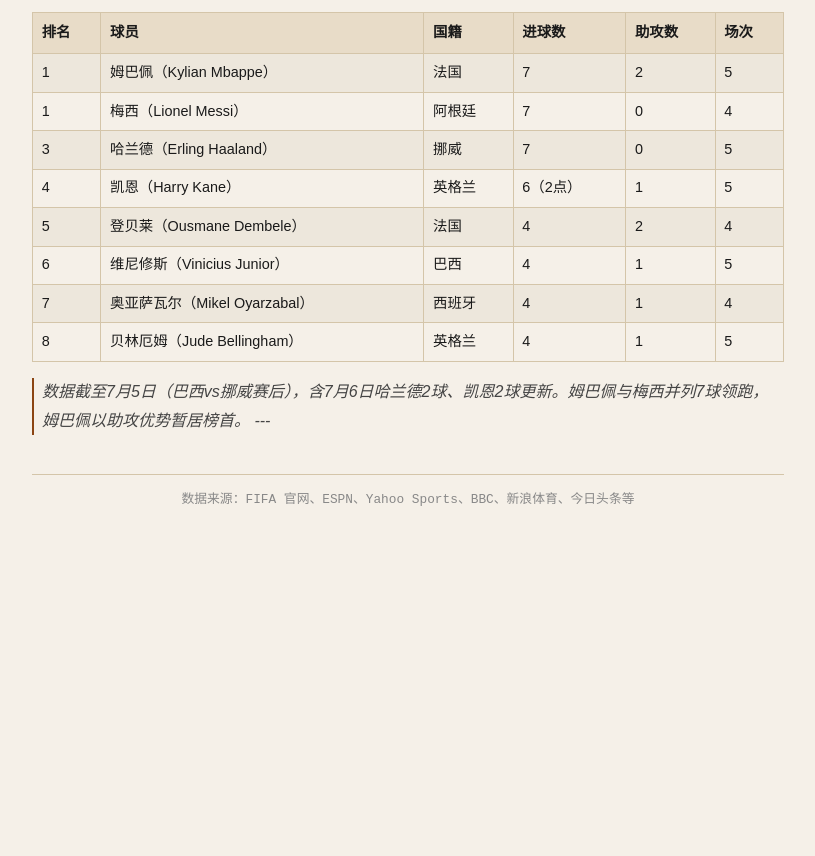
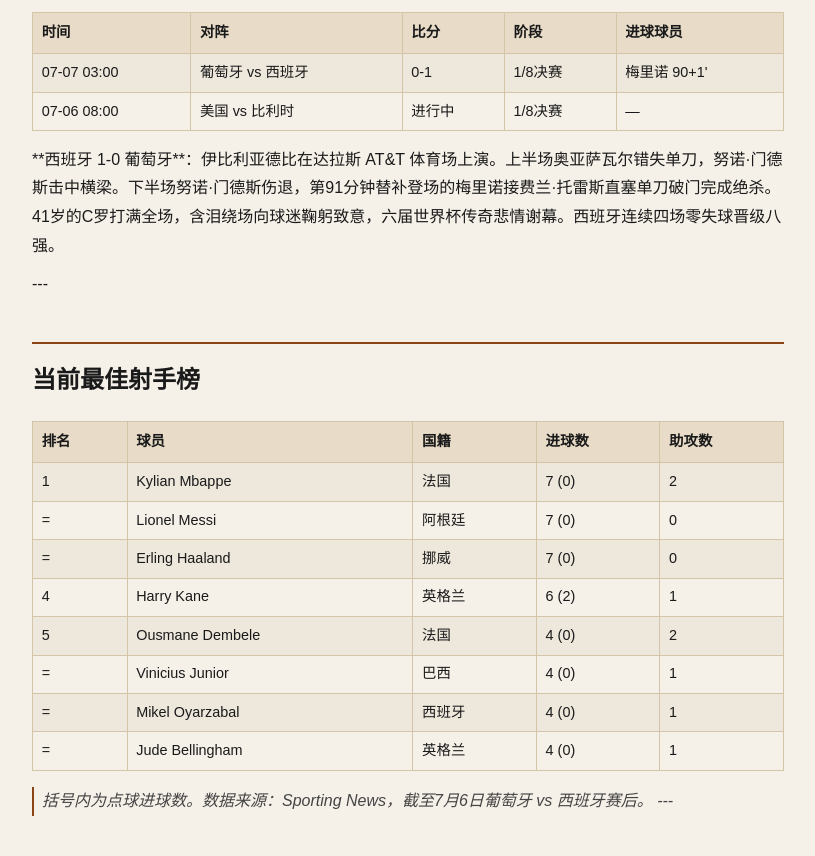
Before and after one commit to stwxvoice/world-cup-daily, a plain HTML site: page index.html in a window 1280 px wide. Shown: the part 474-1330 px from the top of the page, without its empty margins (232-1047 px from the left). Before the commit the page ends 1024 px from the top, so only its background shows below. Drawn offline with Linux system fonts and the light colour scheme.

Commit message:
Update: World Cup Daily 2026-07-07

```diff
--- a/index.html
+++ b/index.html
@@ -213,8 +213,35 @@ tr:nth-child(even) td {
 
         <h1>2026 世界杯<br>今日赛况日报</h1>
         <p class="cover-date">2026-07-07</p>
-        <p class="subtitle">更新时间：09:00（北京时间）（北京时间）</p>
+        <p class="subtitle">更新时间：08:30（北京时间）（北京时间）</p>
     </div>
+
+    <h2 class="section-header">12 小时内最新比赛结果</h2>
+    <table>
+<tr>
+<th>时间</th>
+<th>对阵</th>
+<th>比分</th>
+<th>阶段</th>
+<th>进球球员</th>
+</tr>
+<tr>
+<td>07-07 03:00</td>
+<td>葡萄牙 vs 西班牙</td>
+<td>0-1</td>
+<td>1/8决赛</td>
+<td>梅里诺 90+1'</td>
+</tr>
+<tr>
+<td>07-06 08:00</td>
+<td>美国 vs 比利时</td>
+<td>进行中</td>
+<td>1/8决赛</td>
+<td>—</td>
+</tr>
+</table>
+<p>**西班牙 1-0 葡萄牙**：伊比利亚德比在达拉斯 AT&T 体育场上演。上半场奥亚萨瓦尔错失单刀，努诺·门德斯击中横梁。下半场努诺·门德斯伤退，第91分钟替补登场的梅里诺接费兰·托雷斯直塞单刀破门完成绝杀。41岁的C罗打满全场，含泪绕场向球迷鞠躬致意，六届世界杯传奇悲情谢幕。西班牙连续四场零失球晋级八强。</p>
+<p>---</p>
 
     <h2 class="section-header">当前最佳射手榜</h2>
     <table>
@@ -224,77 +251,113 @@ tr:nth-child(even) td {
 <th>国籍</th>
 <th>进球数</th>
 <th>助攻数</th>
-<th>场次</th>
 </tr>
 <tr>
 <td>1</td>
-<td>姆巴佩（Kylian Mbappe）</td>
+<td>Kylian Mbappe</td>
 <td>法国</td>
-<td>7</td>
+<td>7 (0)</td>
 <td>2</td>
-<td>5</td>
 </tr>
 <tr>
-<td>1</td>
-<td>梅西（Lionel Messi）</td>
+<td>=</td>
+<td>Lionel Messi</td>
 <td>阿根廷</td>
-<td>7</td>
+<td>7 (0)</td>
 <td>0</td>
-<td>4</td>
 </tr>
 <tr>
-<td>3</td>
-<td>哈兰德（Erling Haaland）</td>
+<td>=</td>
+<td>Erling Haaland</td>
 <td>挪威</td>
-<td>7</td>
+<td>7 (0)</td>
 <td>0</td>
-<td>5</td>
 </tr>
 <tr>
 <td>4</td>
-<td>凯恩（Harry Kane）</td>
+<td>Harry Kane</td>
 <td>英格兰</td>
-<td>6（2点）</td>
+<td>6 (2)</td>
 <td>1</td>
-<td>5</td>
 </tr>
 <tr>
 <td>5</td>
-<td>登贝莱（Ousmane Dembele）</td>
+<td>Ousmane Dembele</td>
 <td>法国</td>
-<td>4</td>
+<td>4 (0)</td>
 <td>2</td>
-<td>4</td>
 </tr>
 <tr>
-<td>6</td>
-<td>维尼修斯（Vinicius Junior）</td>
+<td>=</td>
+<td>Vinicius Junior</td>
 <td>巴西</td>
-<td>4</td>
+<td>4 (0)</td>
 <td>1</td>
-<td>5</td>
 </tr>
 <tr>
-<td>7</td>
-<td>奥亚萨瓦尔（Mikel Oyarzabal）</td>
+<td>=</td>
+<td>Mikel Oyarzabal</td>
 <td>西班牙</td>
-<td>4</td>
+<td>4 (0)</td>
 <td>1</td>
-<td>4</td>
 </tr>
 <tr>
-<td>8</td>
-<td>贝林厄姆（Jude Bellingham）</td>
+<td>=</td>
+<td>Jude Bellingham</td>
 <td>英格兰</td>
-<td>4</td>
+<td>4 (0)</td>
 <td>1</td>
-<td>5</td>
 </tr>
 </table>
 <p class="review-text">
-数据截至7月5日（巴西vs挪威赛后），含7月6日哈兰德2球、凯恩2球更新。姆巴佩与梅西并列7球领跑，姆巴佩以助攻优势暂居榜首。
+括号内为点球进球数。数据来源：Sporting News，截至7月6日葡萄牙 vs 西班牙赛后。
 ---
 </p>
+
+    <h2 class="section-header">未开赛的 4 场新赛事</h2>
+    <div class="match-preview">
+<h3>比赛 1：美国 vs 比利时</h3>
+<p class="match-meta"><strong>时间</strong>: 2026-07-07 08:00（北京时间）</p>
+<p class="match-meta"><strong>阶段</strong>: 1/8决赛</p>
+<p class="match-meta"><strong>场地</strong>: 西雅图，Lumen Field</p>
+<p class="match-meta"><strong>前瞻</strong>: 东道主美国队迎战欧洲红魔比利时。巴洛贡的红牌被国际足联撤销引发巨大争议，特朗普承认曾致电因凡蒂诺施压。比利时小组赛曾3-2击败塞内加尔，德布劳内领衔的中场是美国队最大威胁。</p>
+</div>
+<div class="match-preview">
+<h3>比赛 2：Winner Match 86 vs Winner Match 88</h3>
+<p class="match-meta"><strong>时间</strong>: 2026-07-08 00:00（北京时间）</p>
+<p class="match-meta"><strong>阶段</strong>: 1/8决赛</p>
+<p class="match-meta"><strong>场地</strong>: 亚特兰大，Mercedes-Benz Stadium</p>
+<p class="match-meta"><strong>前瞻</strong>: 待美国 vs 比利时及另一场赛果确定后揭晓对阵双方。该半区已确认西班牙晋级，胜者将在1/4决赛对阵西班牙。</p>
+</div>
+<div class="match-preview">
+<h3>比赛 3：瑞士 vs Winner Match 87</h3>
+<p class="match-meta"><strong>时间</strong>: 2026-07-08 04:00（北京时间）</p>
+<p class="match-meta"><strong>阶段</strong>: 1/8决赛</p>
+<p class="match-meta"><strong>场地</strong>: 温哥华，BC Place</p>
+<p class="match-meta"><strong>前瞻</strong>: 瑞士在1/16决赛中2-0击败阿尔及利亚晋级，扎卡与恩博洛状态正佳。对手待Match 87结果确定。</p>
+</div>
+<div class="match-preview">
+<h3>比赛 4：1/4决赛 Match 97</h3>
+<p class="match-meta"><strong>时间</strong>: 2026-07-10 04:00（北京时间）</p>
+<p class="match-meta"><strong>阶段</strong>: 1/4决赛</p>
+<p class="match-meta"><strong>场地</strong>: 福克斯堡，Gillette Stadium</p>
+<p class="match-meta"><strong>前瞻</strong>: 法国已锁定一个八强席位（1-0巴拉圭），将迎战摩洛哥（3-0加拿大）。姆巴佩以7球领跑射手榜，摩洛哥则延续上届四强的黑马之姿。</p>
+<p class="match-preview-text">---</p>
+</div>
+
+    <h2 class="section-header">10 条场外花边新闻</h2>
+    <ol class="gossip-list">
+<li><strong>哈兰德"偷水"梅开二度</strong>：挪威2-1淘汰巴西的比赛中，哈兰德趁双方球员冲突时偷喝巴西门将的饮用水，这已是他本届世界杯第二次"偷水"，反差画面登上全球热搜。【凤凰网】</li>
+<li><strong>C罗泪别世界杯</strong>：41岁的C罗在葡萄牙0-1被西班牙绝杀后，强忍泪水绕场鞠躬致意。赛后他坦言"退出国家队的那天终会到来，我问心无愧"。【大众新闻】</li>
+<li><strong>中国女球迷电梯偶遇C罗</strong>：一位追随C罗24年的中国女球迷在酒店电梯与偶像偶遇，激动到连抱三次、甚至掐了C罗一把确认不是做梦，却激动到忘记回答C罗问她的名字。【今日头条】</li>
+<li><strong>内马尔宣布退出巴西国家队</strong>：巴西1-2不敌挪威止步16强后，34岁的内马尔含泪宣布结束16年桑巴军团生涯，129场80球稳居队史射手王，四届世界杯未夺冠成最大遗憾。【腾讯网】</li>
+<li><strong>特朗普承认致电FIFA施压</strong>：美国总统特朗普公开承认就美国球员巴洛贡红牌判罚致电国际足联主席因凡蒂诺，要求暂缓执行停赛决定，引发全球舆论哗然。【腾讯网】</li>
+<li><strong>巴洛贡"带红牌首发"引争议</strong>：本该因红牌停赛的美国前锋巴洛贡在对阵比利时的1/8决赛中首发出场，被网友戏称"薛定谔的停赛"，#巴洛贡复活#话题阅读量破12.7亿。【搜狐网】</li>
+<li><strong>汪苏泷跨界祝福阿根廷夺冠</strong>：歌手汪苏泷在演唱会上公开支持阿根廷和梅西，#汪苏泷祝阿根廷队夺冠#话题阅读量12小时内破1亿，文娱与体育破圈融合引发热议。【新浪网】</li>
+<li><strong>姆巴佩"补水玄学"走红</strong>：法国3-0瑞典的比赛中，姆巴佩补水后如有神助梅开二度，球迷戏称"姆巴佩补水啦，球迷不睡啦"，个人世界杯总进球达18个排名历史第二。【搜狐网】</li>
+<li><strong>加拿大自称"足球强国"引调侃</strong>：东道主加拿大0-3不敌摩洛哥止步16强后，加拿大足协发文总结称"我们已是足球强国"，引发网友群嘲。【雷速体育】</li>
+<li><strong>西班牙vs葡萄牙创FIFA排名纪录</strong>：这是自2014年世界杯德国4-0葡萄牙以来，首次有两支赛前FIFA排名前五的球队在1/4决赛前相遇。【虎扑体育】 --- *数据来源：FIFA官网、ESPN、Sporting News、央视网、凤凰网、腾讯网、搜狐网等*</li>
+</ol>
 
     <p class="source-footer">数据来源：FIFA 官网、ESPN、Yahoo Sports、BBC、新浪体育、今日头条等</p>
 
```
